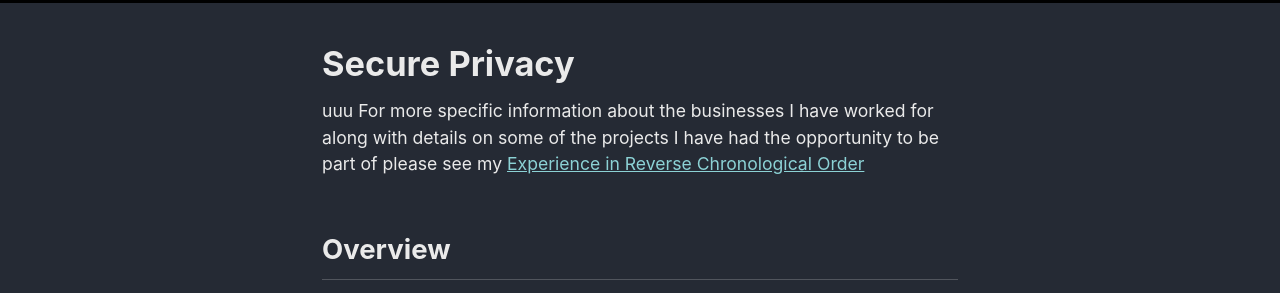
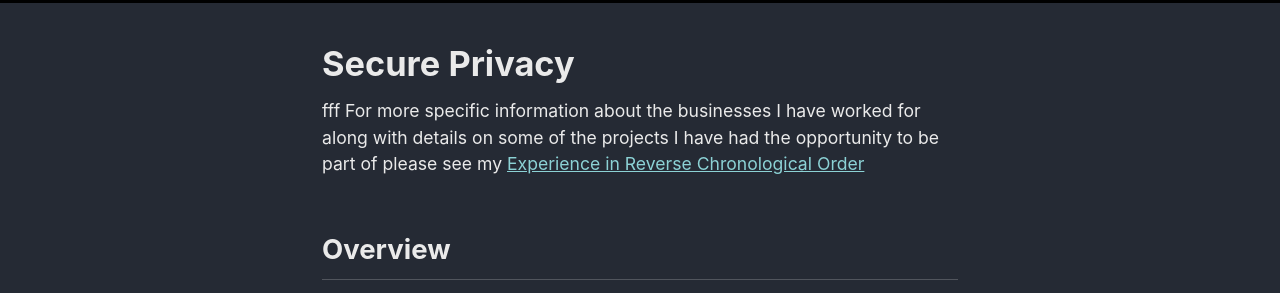
Before and after one commit to julianmummery/julianmummery.github.io, a Jekyll site: the page built from _pages/secureprivacy.md, in a window 1280 px wide. Shown: the part 548-841 px from the top of the page. Built offline with Jekyll 4.4.1, drawn with Linux system fonts in a browser that asks for light colours; nearby versions of some CDN libraries.

Commit message:
Update secureprivacy.md

```diff
--- a/_pages/secureprivacy.md
+++ b/_pages/secureprivacy.md
@@ -7,7 +7,7 @@
 header:
    image: "/assets/images/secure-privacy-header-background.jpg"
 ---
-<p style="font-size:0.80em; margin-top:0; margin-bottom: 0;">uuu
+<p style="font-size:0.80em; margin-top:0; margin-bottom: 0;">fff
 For more specific information about the businesses I have worked for along with details on some of the projects I have had the opportunity to be part of please see my <a href="https://julianmummery.github.io/experience/" target="_blank">Experience in Reverse Chronological Order</a>
 
 <h2>Overview</h2>
```
